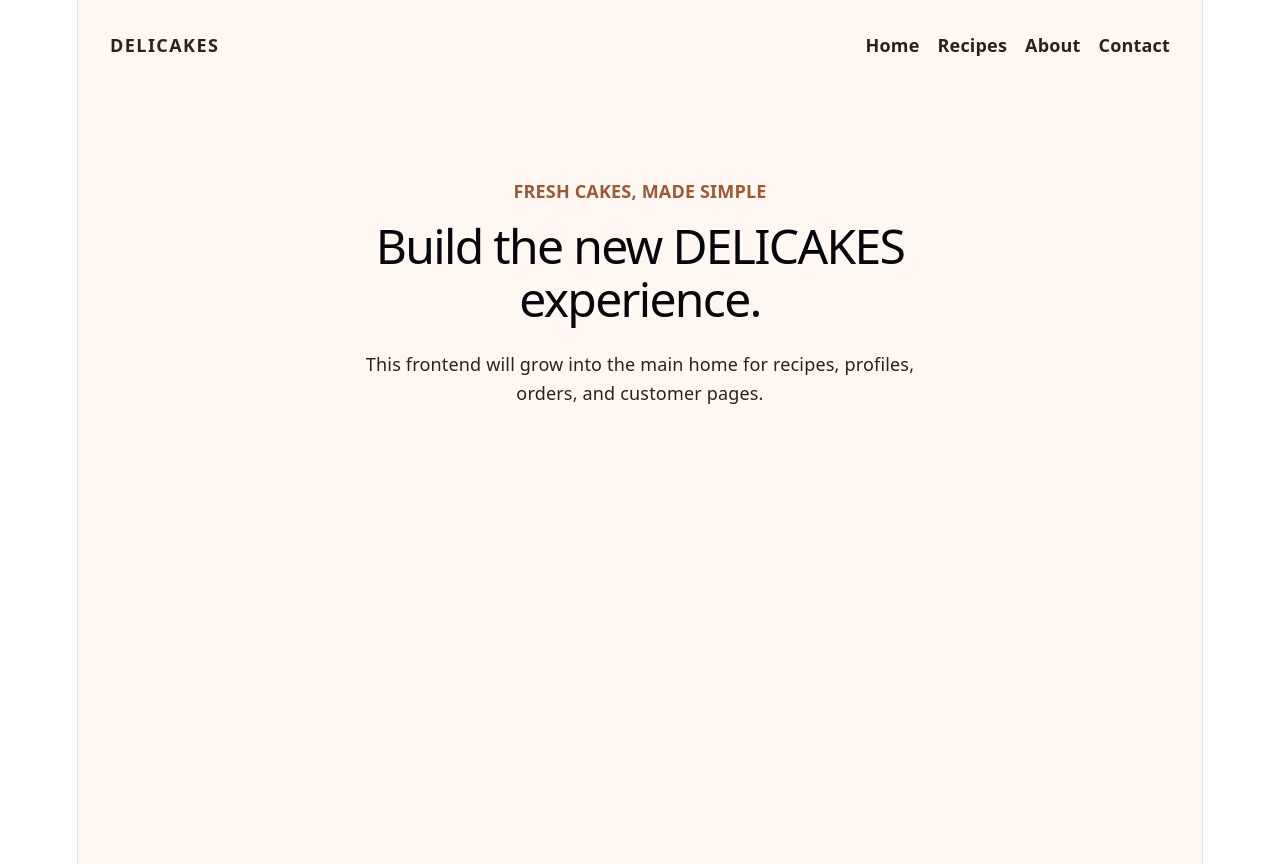
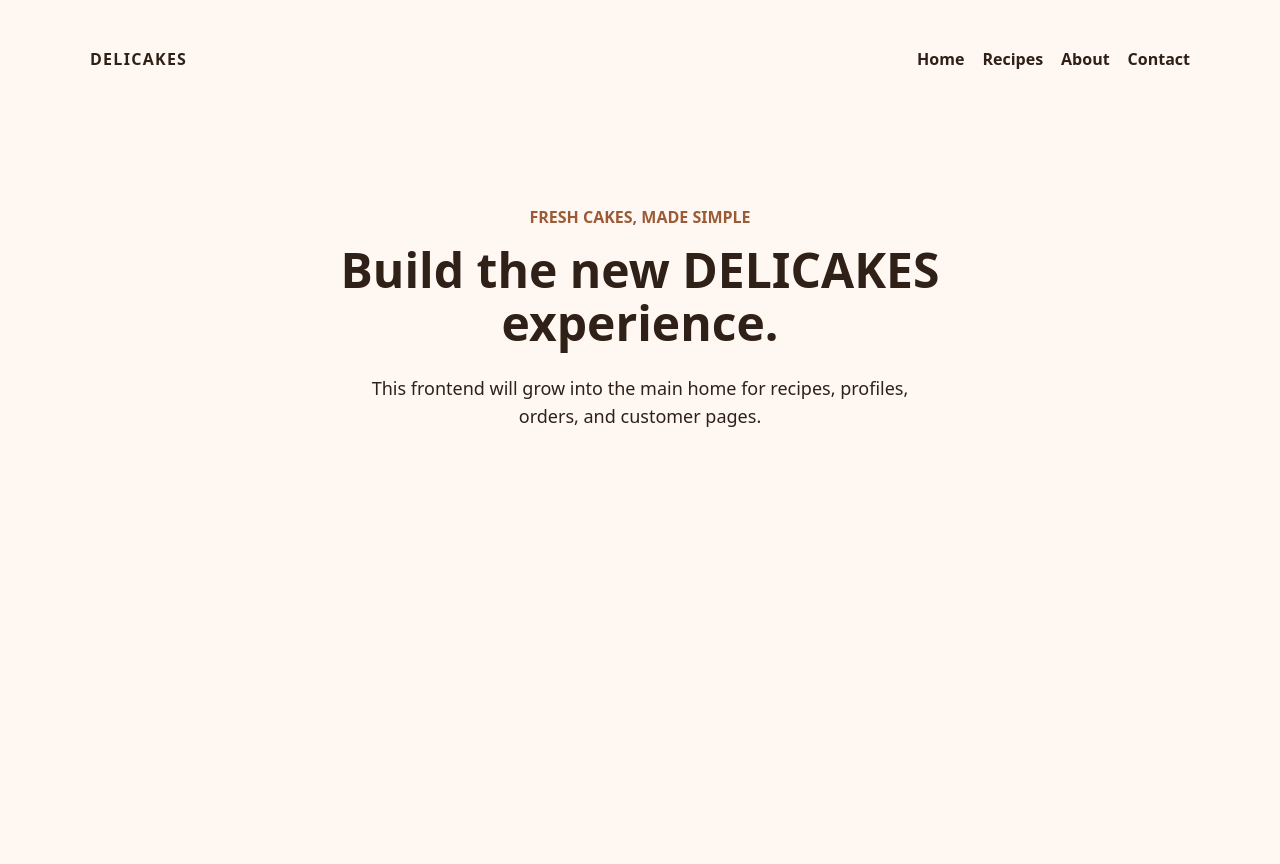
Before and after one commit to johnciuverca/delicakes-2.0, a React (Vite) app in the folder delicakes 2.0/app/main-ui/: page / in a window 1280 px wide. After the commit the page ends 800 px from the top, so only its background shows below. Built offline with nearby package versions, Linux system fonts and the light colour scheme.

Commit message:
chore: address frontend review cleanup

```diff
--- a/delicakes 2.0/app/main-ui/src/index.css
+++ b/delicakes 2.0/app/main-ui/src/index.css
@@ -1,64 +1,14 @@
 :root {
-  --text: #6b6375;
-  --text-h: #08060d;
-  --bg: #fff;
-  --border: #e5e4e7;
-  --code-bg: #f4f3ec;
-  --accent: #aa3bff;
-  --accent-bg: rgba(170, 59, 255, 0.1);
-  --accent-border: rgba(170, 59, 255, 0.5);
-  --social-bg: rgba(244, 243, 236, 0.5);
-  --shadow:
-    rgba(0, 0, 0, 0.1) 0 10px 15px -3px, rgba(0, 0, 0, 0.05) 0 4px 6px -2px;
-
-  --sans: system-ui, 'Segoe UI', Roboto, sans-serif;
-  --heading: system-ui, 'Segoe UI', Roboto, sans-serif;
-  --mono: ui-monospace, Consolas, monospace;
-
-  font: 18px/145% var(--sans);
-  letter-spacing: 0.18px;
-  color-scheme: light dark;
-  color: var(--text);
-  background: var(--bg);
+    font-family: system-ui, 'Segoe UI', Roboto, sans-serif;
+    color: #2f2018;
+    background: #fff8f2;
     font-synthesis: none;
     text-rendering: optimizeLegibility;
     -webkit-font-smoothing: antialiased;
     -moz-osx-font-smoothing: grayscale;
-
-  @media (max-width: 1024px) {
-    font-size: 16px;
-  }
 }
 
-@media (prefers-color-scheme: dark) {
-  :root {
-    --text: #9ca3af;
-    --text-h: #f3f4f6;
-    --bg: #16171d;
-    --border: #2e303a;
-    --code-bg: #1f2028;
-    --accent: #c084fc;
-    --accent-bg: rgba(192, 132, 252, 0.15);
-    --accent-border: rgba(192, 132, 252, 0.5);
-    --social-bg: rgba(47, 48, 58, 0.5);
-    --shadow:
-      rgba(0, 0, 0, 0.4) 0 10px 15px -3px, rgba(0, 0, 0, 0.25) 0 4px 6px -2px;
-  }
-
-  #social .button-icon {
-    filter: invert(1) brightness(2);
-  }
-}
-
-#root {
-  width: 1126px;
-  max-width: 100%;
-  margin: 0 auto;
-  text-align: center;
-  border-inline: 1px solid var(--border);
-  min-height: 100svh;
-  display: flex;
-  flex-direction: column;
+* {
     box-sizing: border-box;
 }
 
@@ -66,46 +16,6 @@
     margin: 0;
 }
 
-h1,
-h2 {
-  font-family: var(--heading);
-  font-weight: 500;
-  color: var(--text-h);
+a {
+    font: inherit;
 }
-
-h1 {
-  font-size: 56px;
-  letter-spacing: -1.68px;
-  margin: 32px 0;
-  @media (max-width: 1024px) {
-    font-size: 36px;
-    margin: 20px 0;
-  }
-}
-h2 {
-  font-size: 24px;
-  line-height: 118%;
-  letter-spacing: -0.24px;
-  margin: 0 0 8px;
-  @media (max-width: 1024px) {
-    font-size: 20px;
-  }
-}
-p {
-  margin: 0;
-}
-
-code,
-.counter {
-  font-family: var(--mono);
-  display: inline-flex;
-  border-radius: 4px;
-  color: var(--text-h);
-}
-
-code {
-  font-size: 15px;
-  line-height: 135%;
-  padding: 4px 8px;
-  background: var(--code-bg);
-}
```
Also changed, not shown: 1 other file (tests, documents, lock files or other folders). Lines whose indentation alone changed are shown as unchanged.
